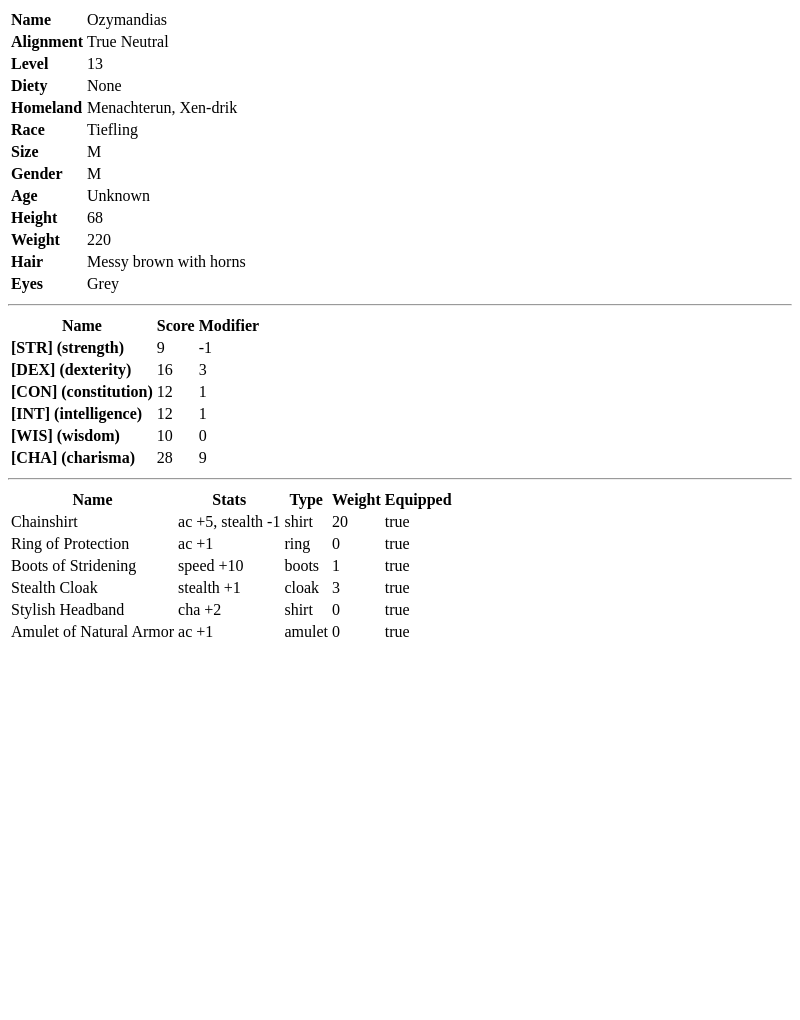
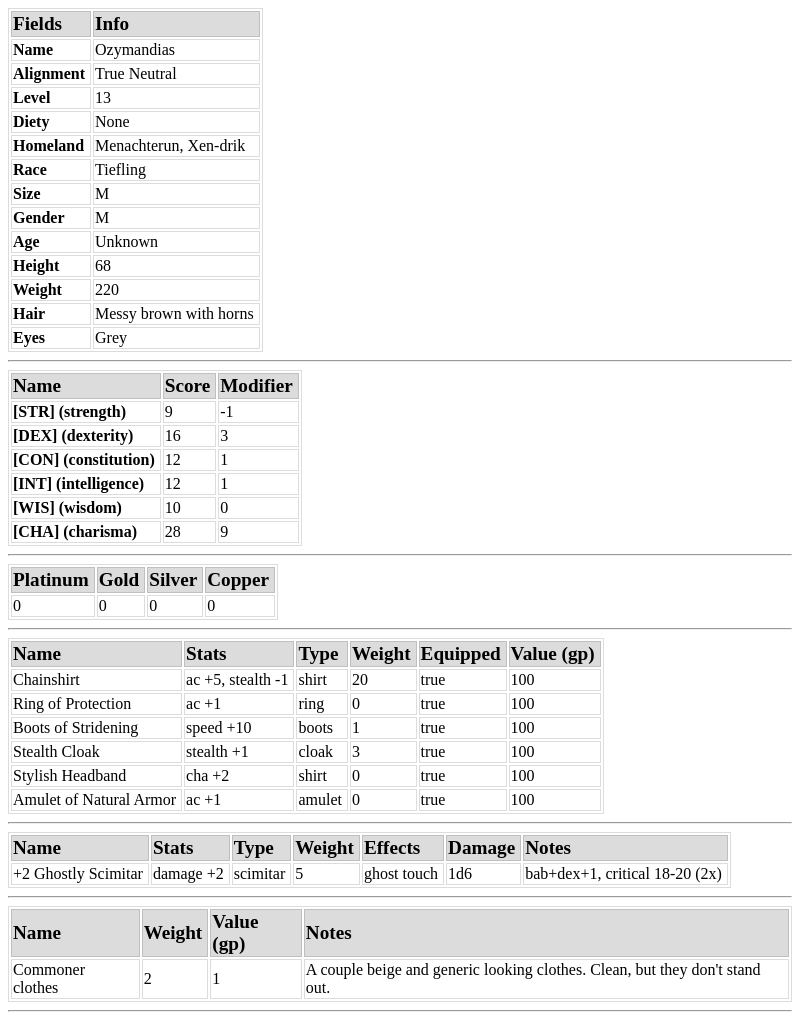
Before and after one commit to ReverieWisp/Ozy, an Electron app: page main/index.html in a window 800 px wide. Before the commit the page ends 800 px from the top, so only its background shows below. Drawn offline with Linux system fonts and the light colour scheme.

Commit message:
+ Added basic formatting and general items

```diff
--- a/main/index.html
+++ b/main/index.html
@@ -1,10 +1,40 @@
 <!DOCTYPE html>
 <html>
+
+
+
 <head>
 	<title>Ozy</title>
 </head>
+
+
+
+<style type="text/css">
+	table, th, td {
+		text-align: left;
+		border: 1px solid rgba(30,20,25,.15);
+	}
+
+	th {
+		padding-right: 5px;
+		font-size: 1.2em;
+		background-color: rgba(30,20,25,.15);
+	}
+
+	td {
+		padding-right: 5px;
+		font-size: 1em
+	}
+</style>
+
+
+
 <body>
 	<table>
+		<tr>
+			<th>Fields</th>
+			<th>Info</th>
+		</tr>
 		<tr>
 			<td><strong>Name</strong></td>
 			<td><span id="name"></span></td>
@@ -97,8 +127,30 @@
 		</tr>
 	</table>
 	<hr/>
+	<table>
+		<tr>
+			<th>Platinum</th>
+			<th>Gold</th>
+			<th>Silver</th>
+			<th>Copper</th>
+		</tr>
+		<tr>
+			<td><span id="platinum">0</span></td>
+			<td><span id="gold">0</span></td>
+			<td><span id="silver">0</span></td>
+			<td><span id="copper">0</span></td>
+		</tr>
+	</table>
+	<hr/>
 	<span id="table-equipment"></span>
+	<hr/>
+	<span id="table-weapons"></span>
+	<hr/>
+	<span id="table-items"></span>
+	<hr/>
 </body>
+
+
 
 <script type="text/javascript">
 	p = {};
@@ -113,7 +165,7 @@
 	p.gender = "-";
 	p.age = -1;      // In years
 	p.height = -1;   // In inches
-	p.weight = -1;   // in pounds
+	p.weight = -1;   // In pounds
 	p.hair = "-";
 	p.eyes = "-";
 
@@ -129,10 +181,7 @@
 
 	p.equipment = [];
 	p.weapons = [];
-
-	function getId(id) {
-		return document.getElementById(id);
-	}
+	p.items = [];
 
 	function readGeneral() {
 		p.name = "Ozymandias";
@@ -161,20 +210,32 @@
 
 	function readWeapons() {
 		p.weapons = [
-			{name:"Ghostly Scimitar", modifier:"+2", effects:"ghost touch", notes:"bab+dex+1, critical 18-20 (2x)", damage:"1d6+"},
+			{name:"+2 Ghostly Scimitar", stats:"damage_+2", type:"scimitar", weight: "5", effects:"ghost touch", damage:"1d6", notes:"bab+dex+1, critical 18-20 (2x)"},
 		];
 	}
 
 	function readEquipment() {
 		p.equipment = [
-			{name:"Chainshirt", stats:"ac_+5 stealth_-1", type:"shirt", weight:"20", equipped:true},
-			{name:"Ring of Protection", stats:"ac_+1", type:"ring", weight:"0", equipped:true},
-			{name:"Boots of Stridening", stats:"speed_+10", type:"boots", weight:"1", equipped:true},
-			{name:"Stealth Cloak", stats:"stealth_+1", type:"cloak", weight:"3", equipped:true},
-			{name:"Stylish Headband", stats:"cha_+2", type:"shirt", weight:"0", equipped:true},
-			{name:"Amulet of Natural Armor", stats:"ac_+1", type:"amulet", weight:"0", equipped:true},
+			{name:"Chainshirt", stats:"ac_+5 stealth_-1", type:"shirt", weight:"20", equipped:true, value:100},
+			{name:"Ring of Protection", stats:"ac_+1", type:"ring", weight:"0", equipped:true, value:100},
+			{name:"Boots of Stridening", stats:"speed_+10", type:"boots", weight:"1", equipped:true, value:100},
+			{name:"Stealth Cloak", stats:"stealth_+1", type:"cloak", weight:"3", equipped:true, value:100},
+			{name:"Stylish Headband", stats:"cha_+2", type:"shirt", weight:"0", equipped:true, value:100},
+			{name:"Amulet of Natural Armor", stats:"ac_+1", type:"amulet", weight:"0", equipped:true, value:100},
 		];
 	}
+
+	function readItems() {
+		p.items = [
+			{name:"Commoner clothes", weight: "2", value:"1", notes:"A couple beige and generic looking clothes. Clean, but they don't stand out."},
+		];
+	}
+
+
+////////////////////////////
+// Display various things //
+////////////////////////////
+
 
 	function showGeneral() {
 		getId('name').innerHTML = p.name;
@@ -211,6 +272,7 @@
 				<th>Type</th>
 				<th>Weight</th>
 				<th>Equipped</th>
+				<th>Value (gp)</th>
 			</tr>`;
 
 		for(let i = 0; i < p.equipment.length; i++) {
@@ -223,11 +285,77 @@
 					<td>${item.type}</td>
 					<td>${item.weight}</td>
 					<td>${item.equipped}</td>
+					<td>${item.value}</td>
 				</tr>`;
 		}
+
 		built += '</table>';
 		getId('table-equipment').innerHTML = built;
 	}
+
+ 	function showWeapons() {
+		let built = "";
+		built += '<table>';
+		built += `
+			<tr>
+				<th>Name</th>
+				<th>Stats</th>
+				<th>Type</th>
+				<th>Weight</th>
+				<th>Effects</th>
+				<th>Damage</th>
+				<th>Notes</th>
+			</tr>`;
+
+		for(let i = 0; i < p.weapons.length; i++) {
+			let item = p.weapons[i];
+
+			built += `
+				<tr>
+					<td>${item.name}</td>
+					<td>${item.stats.split(' ').join(', ').split('_').join(' ')}</td>
+					<td>${item.type}</td>
+					<td>${item.weight}</td>
+					<td>${item.effects}</td>
+					<td>${item.damage}</td>
+					<td>${item.notes}</td>
+				</tr>`;
+		}
+
+		built += '</table>';
+		getId('table-weapons').innerHTML = built;
+	}
+
+	function showItems() {
+			let built = "";
+		built += '<table>';
+		built += `
+			<tr>
+				<th>Name</th>
+				<th>Weight</th>
+				<th>Value (gp)</th>
+				<th>Notes</th>
+			</tr>`;
+
+		for(let i = 0; i < p.items.length; i++) {
+			let item = p.items[i];
+
+			built += `
+				<tr>
+					<td>${item.name}</td>
+					<td>${item.weight}</td>
+					<td>${item.value}</td>
+					<td>${item.notes}</td>
+				</tr>`;
+		}
+
+		built += '</table>';
+		getId('table-items').innerHTML = built;
+	}
+//////////////////////////////
+// Calculate various things //
+//////////////////////////////
+
 
 	function calculateAbilityModifiers() {
 		function calc_am(a) {
@@ -247,6 +375,11 @@
 
 		for (let i = 0; i < p.equipment.length; i++) {
   			let item = p.equipment[i];
+
+  			if(!item.equipped) {
+  				continue;
+  			}
+
   			let stats = item.stats.split(' ');
 
   			for(let j = 0; j < stats.length; j++) {
@@ -259,11 +392,29 @@
 		}
 	}
 
+
+///////////////////////
+// Utility Functions //
+///////////////////////
+
+
+	function getId(id) {
+		return document.getElementById(id);
+	}
+
+
+
+//////////////////////
+// Run Applications //
+//////////////////////
+
+
 	function refreshAll() {
 		readGeneral();
 		readAbilites();
 		readWeapons();
 		readEquipment();
+		readItems();
 
 		calculateEquipmentModifiers();
 		calculateAbilityModifiers();
@@ -271,6 +422,8 @@
 		showGeneral();
 		showAbilities();
 		showEquipment();
+		showWeapons();
+		showItems();
 	}
 
 	refreshAll();
```
